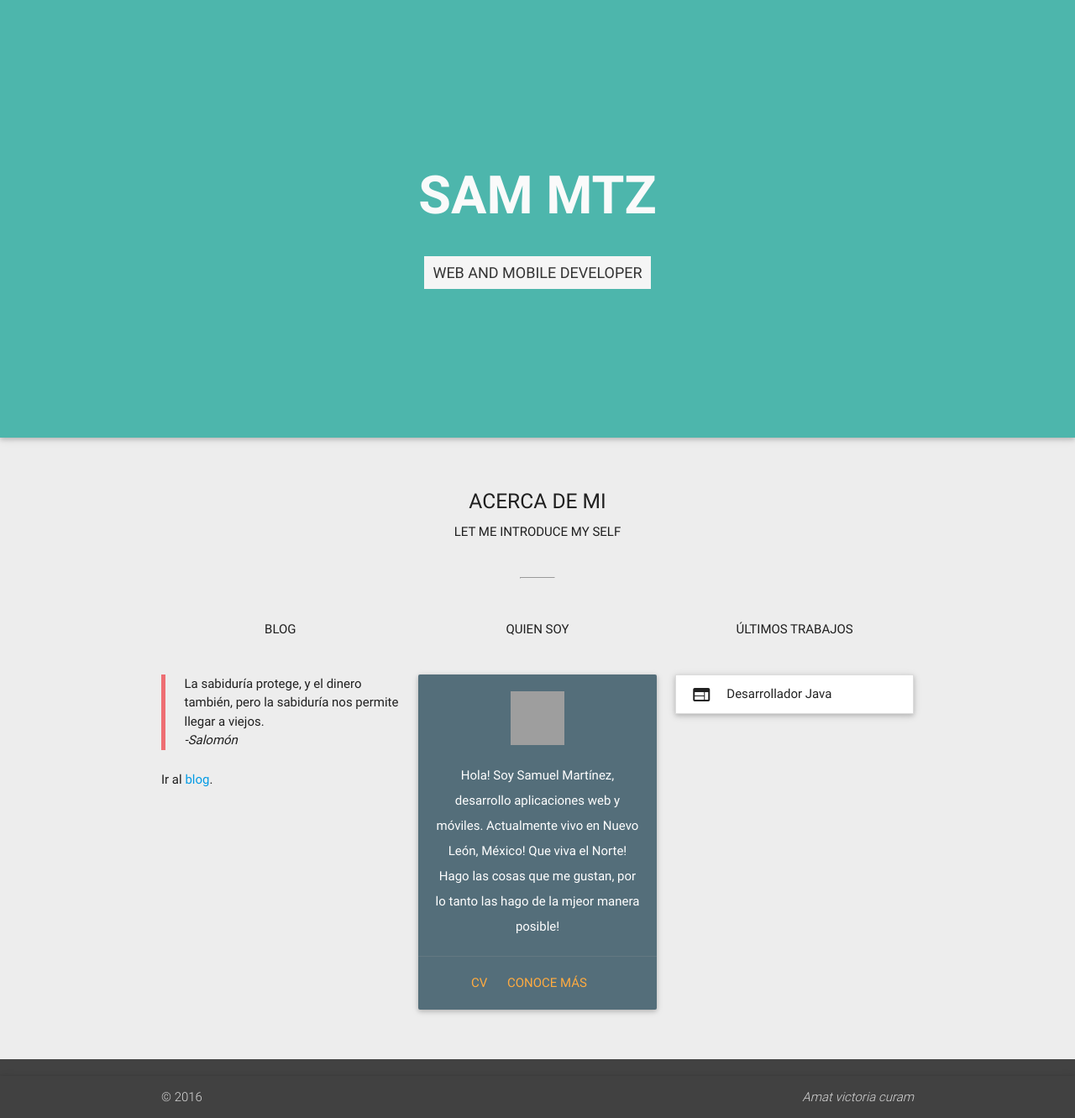
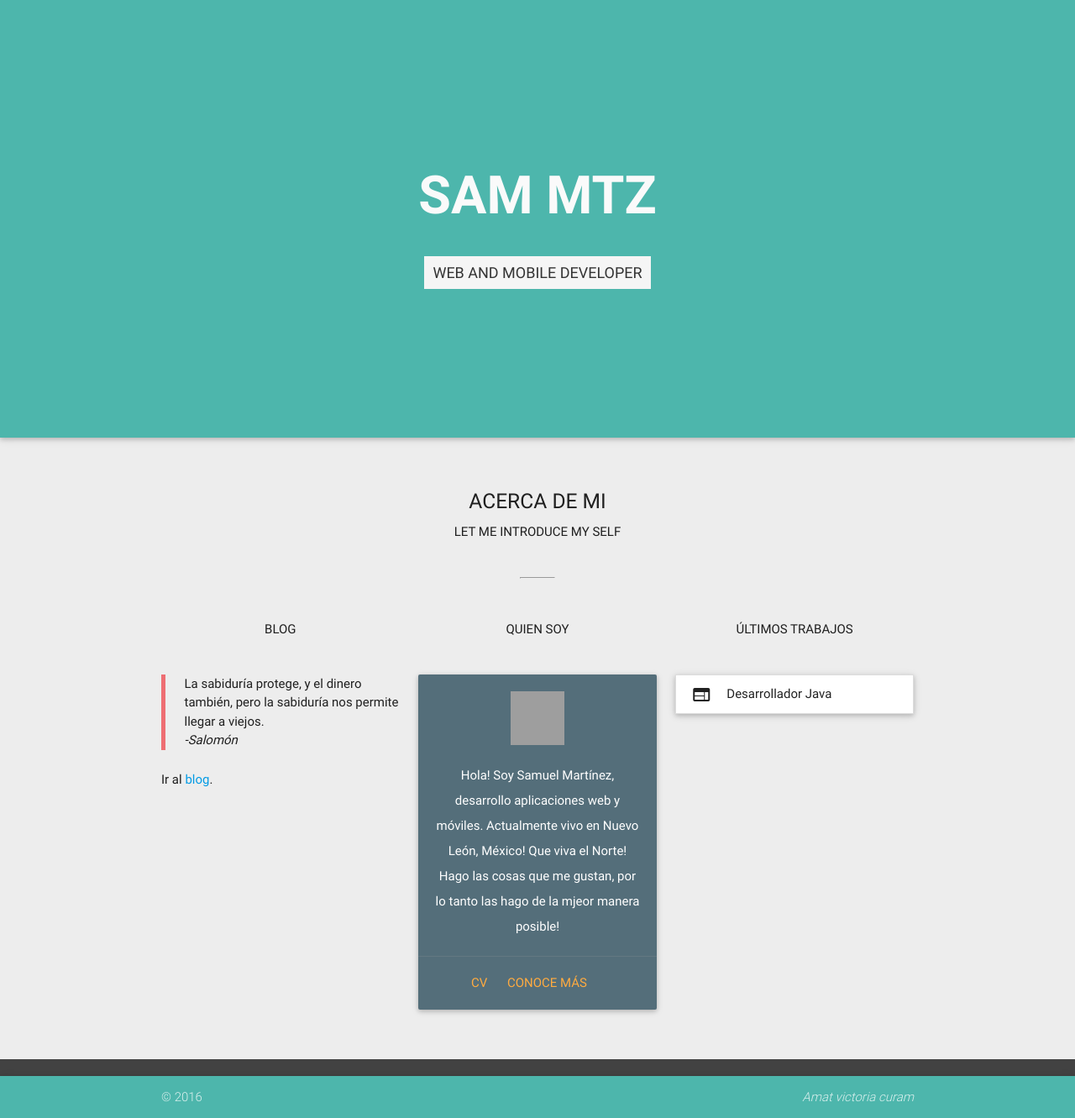
Before and after one commit to const3/const3.github.io, a Jekyll site: the page index.html, which Jekyll copies as it is, in a window 1280 px wide. Shown: the whole page at 84% size. Built offline with Jekyll 4.4.1, drawn with Linux system fonts in a browser that asks for light colours; nearby versions of some CDN libraries; grey boxes are pictures that could not be loaded.

Commit message:
Update index.html

```diff
--- a/index.html
+++ b/index.html
@@ -60,7 +60,7 @@
       </div>
       </main>
                   <footer class="page-footer grey darken-3">
-          <div class="footer-copyright lighten-2 z-depth-1">
+          <div class="footer-copyright teal lighten-2 z-depth-1">
             <div class="container">
             © 2016
 
```
